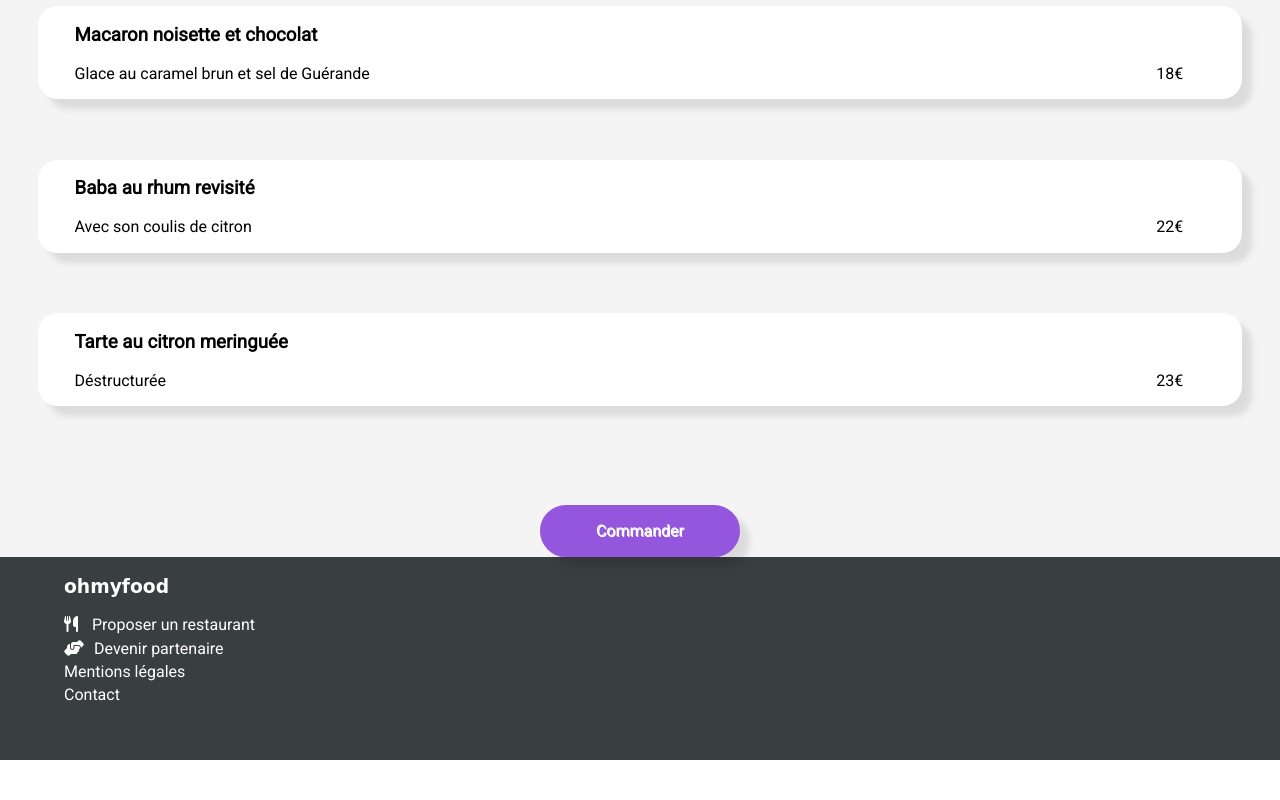
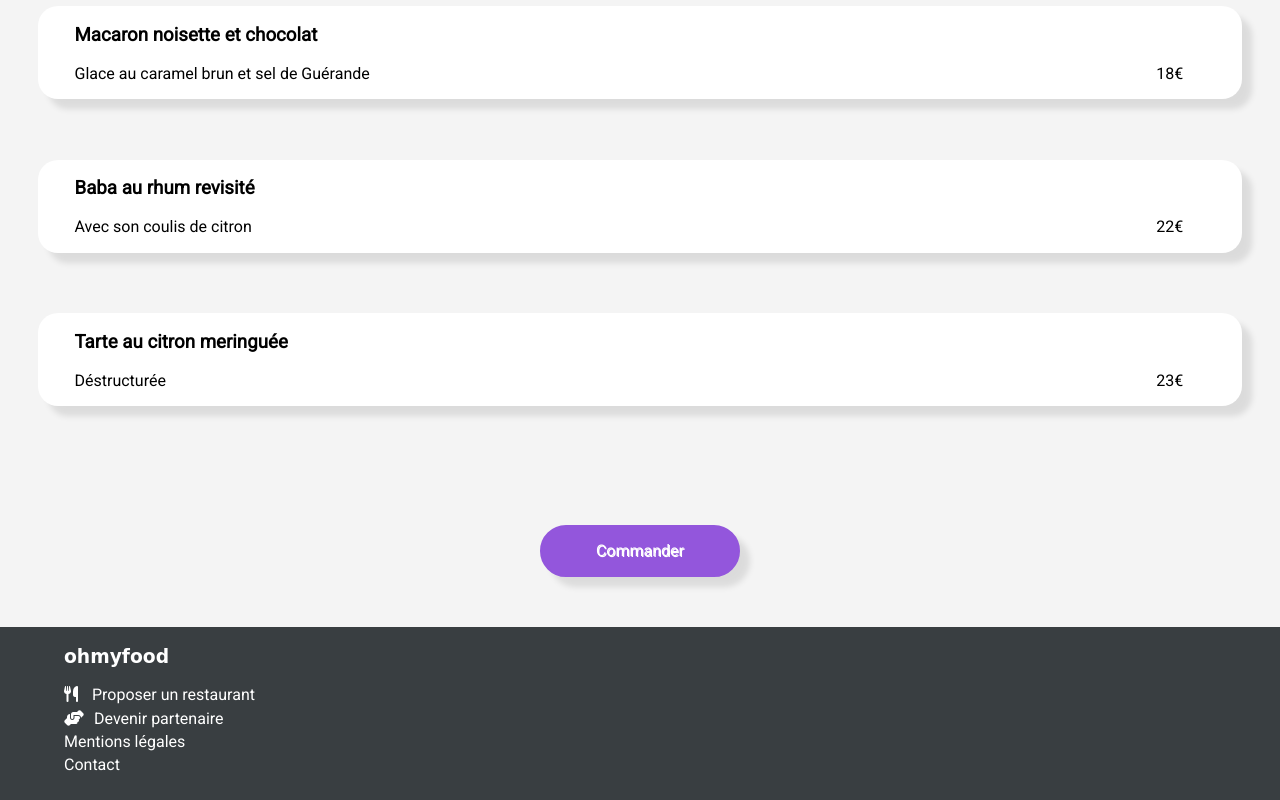
Before and after one commit to tbonnefille/P3_code, a website: page html/resto2.html in a window 1280 px wide. Shown: the part 2401-3201 px from the top of the page. Before the commit the page ends 3161 px from the top, so only its background shows below. Drawn offline with Linux system fonts and the light colour scheme; a web font is replaced by a local one.

Commit message:
espacement entre main et footer

```diff
--- a/sass/components/_buttons.scss
+++ b/sass/components/_buttons.scss
@@ -3,7 +3,8 @@
 
     display: flex;
     justify-content: center;
-
+    margin-top: 20px;
+    margin-bottom: 20px;
 }
 
 
--- a/sass/main.scss
+++ b/sass/main.scss
@@ -65,6 +65,7 @@ $padding: 5%;
 body{
 
     font-family: 'Roboto', sans-serif;
+    background-color: $grey;
 
 }
 
@@ -92,7 +93,10 @@ a {
     color: black;
 }
 
+header{
 
+    background-color: white;
+}
 
 
 .logo{
@@ -140,10 +144,8 @@ a {
 
 main{
 
-    background-color: $grey;
-
+    margin-bottom: 50px;
 }
-
 
 
 
@@ -172,6 +174,7 @@ main{
     flex-direction: column;
     justify-content: space-between;
     height: 300px;
+    margin-bottom: 50px;
 
 
     .tuto{
@@ -298,12 +301,12 @@ footer{
 
     background-color: #393e41;
     color: white;
-    margin: 0%;
+
     display: flex;
     flex-wrap: nowrap;
     flex-direction: column;
     justify-content: flex-start;
-    padding-bottom: 50px;
+    padding-bottom: 20px;
 }
 
 footer ul{
```
Also changed, not shown: html/resto1.html (+1 -1 lines), css/style.css, 1 other file.
